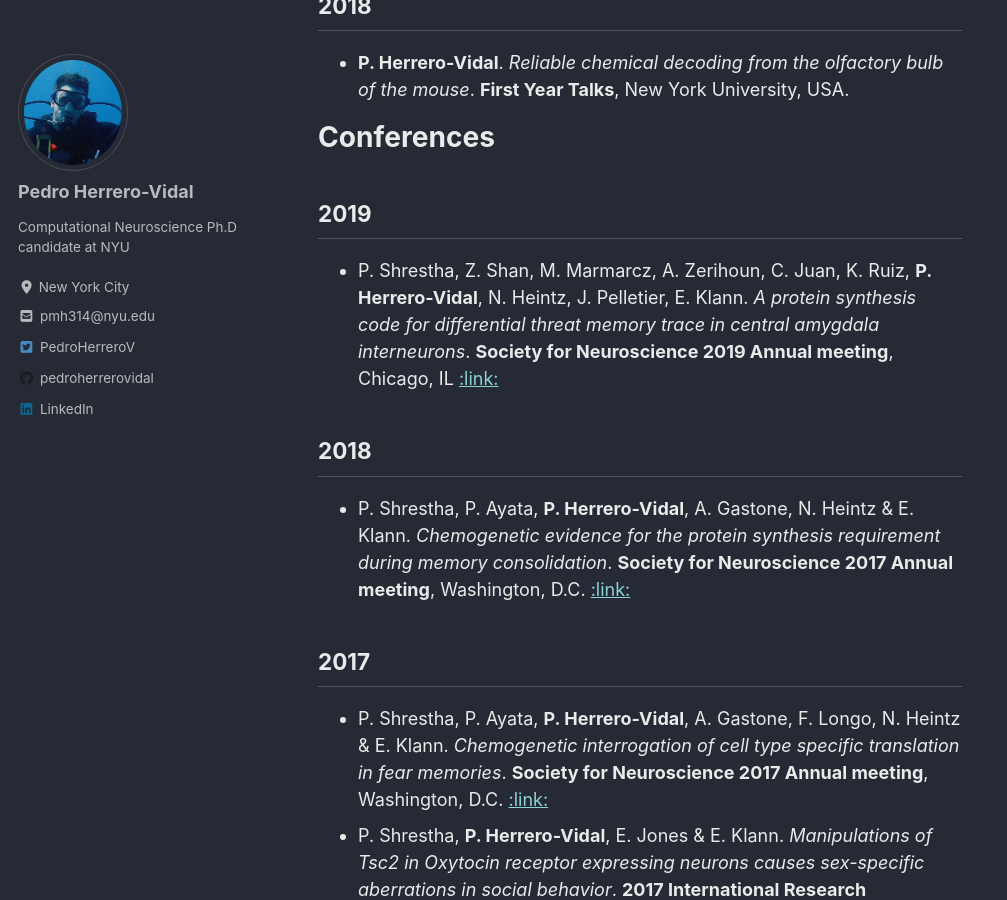
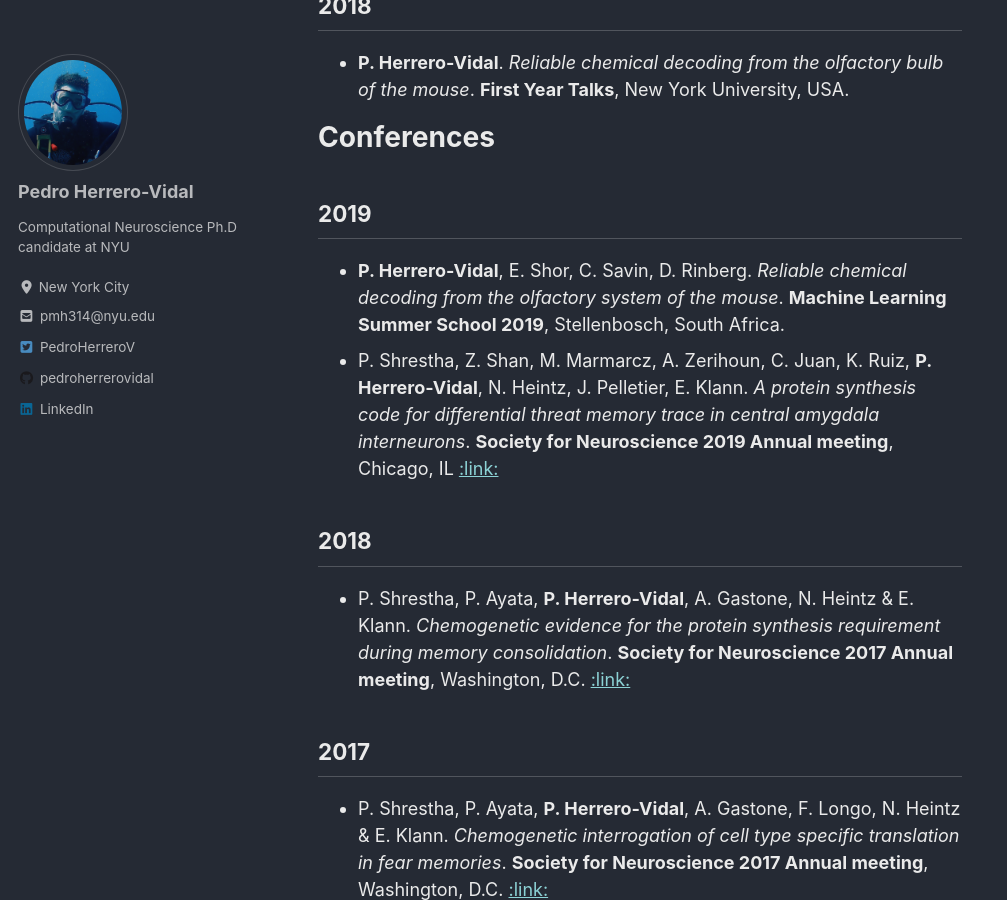
Before and after one commit to pedroherrerovidal/pedroherrerovidal.github.io, a Jekyll site: the page built from _pages/publications.md, in a window 1280 px wide and 900 px high, scrolled down 1367 px. Shown: the whole window, without its empty margins (0-1007 px from the left). Built offline with Jekyll 4.4.1, drawn with Linux system fonts in a browser that asks for light colours; cached includes are drawn as plain includes; nearby versions of some CDN libraries.

Commit message:
Update publications.md
Added MLSS poster

```diff
--- a/_pages/publications.md
+++ b/_pages/publications.md
@@ -26,6 +26,7 @@ header:
 
 # **Conferences**
 ## 2019
+- **P. Herrero-Vidal**, E. Shor, C. Savin, D. Rinberg. *Reliable chemical decoding from the olfactory system of the mouse*. **Machine Learning Summer School 2019**, Stellenbosch, South Africa.
 - P. Shrestha, Z. Shan, M. Marmarcz, A.  Zerihoun, C. Juan, K. Ruiz, **P. Herrero-Vidal**, N. Heintz, J. Pelletier, E. Klann. *A protein synthesis code for differential threat memory trace in central amygdala interneurons*. **Society for Neuroscience 2019 Annual meeting**, Chicago, IL [ :link: ](https://www.abstractsonline.com/pp8/#!/7883/presentation/52306)  <br />
 
 ## 2018
```
